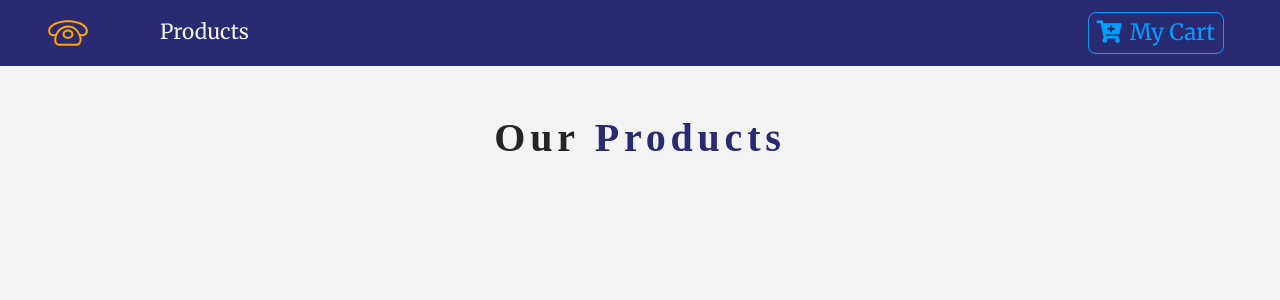
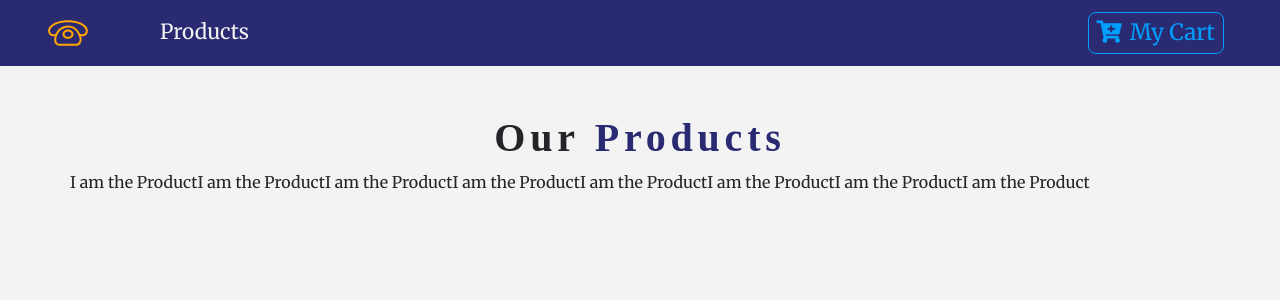
Before and after one commit to kamalyadav11/Online-Mobile-Store, a React (Create React App) app: page / in a window 1280 px wide. Shown: the top 300 px of the page. Built offline with nearby package versions, Linux system fonts and the light colour scheme; a web font is replaced by a local one.

Commit message:
looped through product

```diff
--- a/src/components/ProductList.js
+++ b/src/components/ProductList.js
@@ -17,7 +17,9 @@ export default class ProductList extends Component {
             <div className="row">
               <ProductConsumer>
                 {value => {
-                  console.log(value);
+                  return value.products.map(product => {
+                    return <Product key={product.id} product={product} />;
+                  });
                 }}
               </ProductConsumer>
             </div>
```
